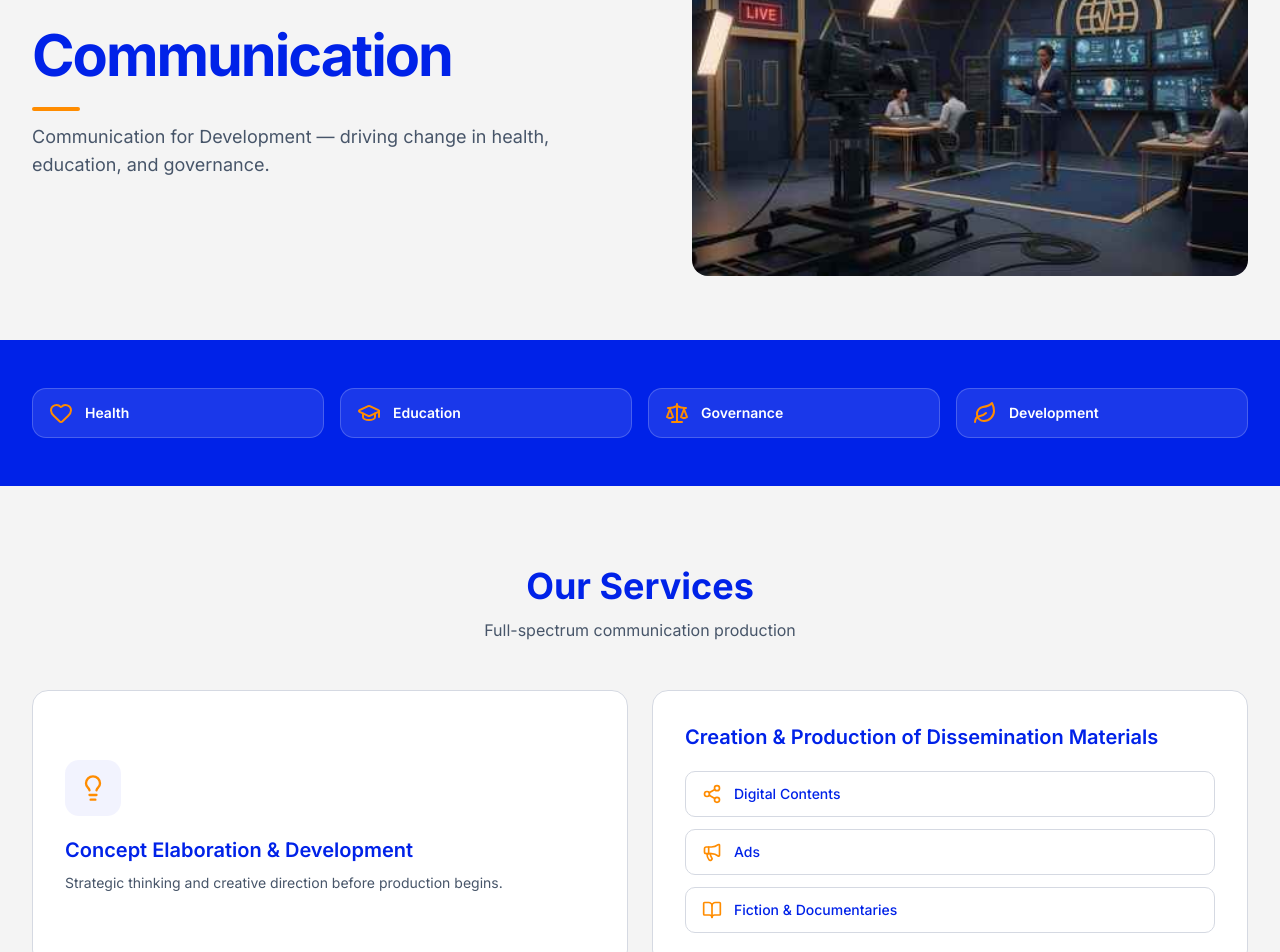
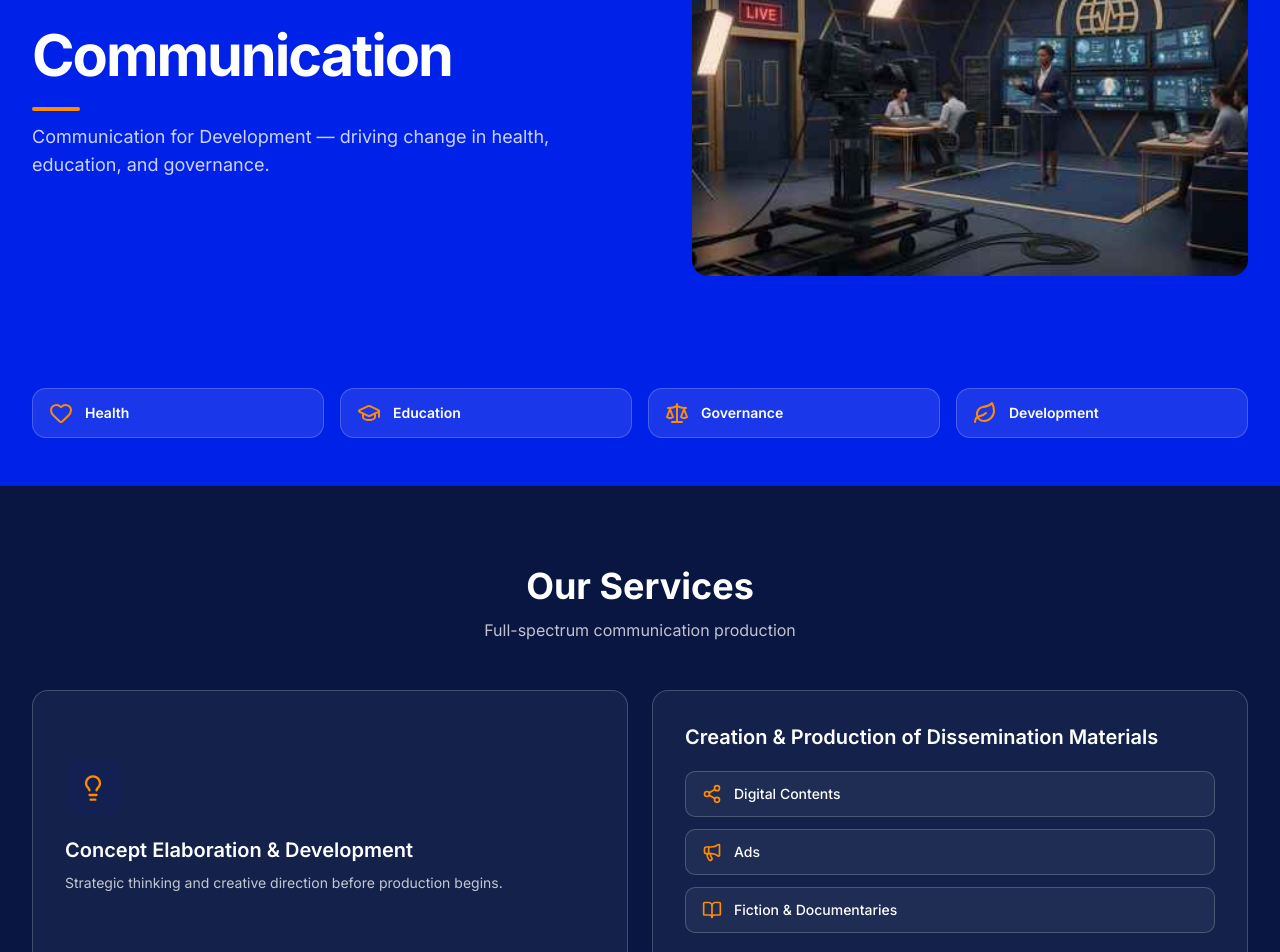
Before and after one commit to Kellysandrine/WIN-site, a React (Vite) app in the folder app/: page /#/communication-services in a window 1280 px wide. Shown: the part 200-1152 px from the top of the page. Built offline with nearby package versions, Linux system fonts and the light colour scheme.

Commit message:
Make brand blue dominant across page headers and service sections

```diff
--- a/app/src/index.css
+++ b/app/src/index.css
@@ -111,8 +111,8 @@ main { overflow: clip; }
 :where(a, button, input, select, textarea):focus-visible { outline: 3px solid #0022E8; outline-offset: 4px; }
 nav a[aria-current="page"], nav a[aria-current="page"]:hover { background: #0022E8; color: white; }
 section { scroll-margin-top: 6rem; }
-.hero-accent { color: #0022E8; text-decoration: underline; text-decoration-color: #FF8C00; text-underline-offset: .15em; text-decoration-thickness: .07em; }
-.page-hero { display: grid; align-items: center; gap: 2rem; max-width: 80rem; margin-inline: auto; padding: 7rem 1rem 3rem; background: #F4F4F4; }
+.hero-accent { color: #FF8C00; text-decoration: underline; text-decoration-color: #FF8C00; text-underline-offset: .15em; text-decoration-thickness: .07em; }
+.page-hero { display: grid; align-items: center; gap: 2rem; width: 100%; margin-inline: auto; padding: 7rem 1rem 3rem; background: #0022E8; }
 .page-hero-content { grid-row: 1; }
 .page-hero-content > div { padding: 0; }
 .page-hero-image { overflow: hidden; border-radius: 1rem; aspect-ratio: 16 / 10; }
@@ -120,5 +120,5 @@ section { scroll-margin-top: 6rem; }
 .page-hero h1 { font-size: clamp(2rem, 4.5vw, 3.75rem); line-height: 1.1; letter-spacing: -.035em; }
 .page-hero h1::after { content: ''; display: block; width: 3rem; height: .25rem; background: #FF8C00; margin-top: 1.25rem; border-radius: 1rem; }
 @media (min-width: 640px) { .page-hero { padding-inline: 1.5rem; } }
-@media (min-width: 1024px) { .page-hero { grid-template-columns: 1.1fr 1fr; gap: 3rem; padding: 8rem 2rem 4rem; } .page-hero-content { grid-column: 1; } .page-hero-image { grid-column: 2; grid-row: 1; } }
+@media (min-width: 1024px) { .page-hero { grid-template-columns: 1.1fr 1fr; gap: 3rem; padding: 8rem max(2rem, calc((100% - 76rem) / 2)) 4rem; } .page-hero-content { grid-column: 1; } .page-hero-image { grid-column: 2; grid-row: 1; } }
 @media (prefers-reduced-motion: reduce) { html { scroll-behavior: auto; } *, *::before, *::after { transition-duration: .01ms !important; animation-duration: .01ms !important; } }
--- a/app/src/pages/About.tsx
+++ b/app/src/pages/About.tsx
@@ -27,8 +27,8 @@ export default function About() {
         <div className="page-hero-content">
           <div className="max-w-7xl mx-auto px-4 sm:px-6 lg:px-8 w-full">
             <motion.div initial={{ opacity: 0, y: 30 }} animate={{ opacity: 1, y: 0 }} transition={{ duration: 0.6 }}>
-              <h1 className="text-4xl md:text-5xl font-bold text-[#0022E8] mb-3">About <span className="text-[#0022E8]">WIN</span></h1>
-              <p className="text-slate-600 text-lg max-w-lg">Your people, your strengths. Since 2011.</p>
+              <h1 className="text-4xl md:text-5xl font-bold text-white mb-3">About <span className="text-white">WIN</span></h1>
+              <p className="text-white/80 text-lg max-w-lg">Your people, your strengths. Since 2011.</p>
             </motion.div>
           </div>
         </div>
--- a/app/src/pages/CommunicationService.tsx
+++ b/app/src/pages/CommunicationService.tsx
@@ -37,10 +37,10 @@ export default function CommunicationService() {
         <div className="page-hero-content">
           <div className="max-w-7xl mx-auto px-4 sm:px-6 lg:px-8 w-full">
             <motion.div initial={{ opacity: 0, y: 30 }} animate={{ opacity: 1, y: 0 }} transition={{ duration: 0.6 }}>
-              <h1 className="text-3xl sm:text-4xl md:text-5xl lg:text-6xl font-bold text-[#0022E8] mb-3">
-                <span className="text-[#0022E8]">Communication</span>
+              <h1 className="text-3xl sm:text-4xl md:text-5xl lg:text-6xl font-bold text-white mb-3">
+                <span className="text-white">Communication</span>
               </h1>
-              <p className="text-slate-600 text-lg max-w-xl">
+              <p className="text-white/80 text-lg max-w-xl">
                 Communication for Development — driving change in health, education, and governance.
               </p>
             </motion.div>
@@ -70,7 +70,7 @@ export default function CommunicationService() {
       </section>
 
       {/* Services Grid */}
-      <section className="py-16 md:py-20 bg-background">
+      <section className="py-16 md:py-20 bg-[#081641]">
         <div className="max-w-7xl mx-auto px-4 sm:px-6 lg:px-8">
           <motion.div
             initial={{ opacity: 0, y: 20 }}
@@ -78,10 +78,10 @@ export default function CommunicationService() {
             viewport={{ once: true }}
             className="text-center mb-12"
           >
-            <h2 className="text-3xl md:text-4xl font-bold text-[#0022E8] mb-3">
-              Our <span className="text-[#0022E8]">Services</span>
+            <h2 className="text-3xl md:text-4xl font-bold text-white mb-3">
+              Our <span className="text-white">Services</span>
             </h2>
-            <p className="text-slate-600 max-w-md mx-auto">Full-spectrum communication production</p>
+            <p className="text-white/75 max-w-md mx-auto">Full-spectrum communication production</p>
           </motion.div>
 
           <div className="grid grid-cols-1 md:grid-cols-2 gap-6">
@@ -91,13 +91,13 @@ export default function CommunicationService() {
               whileInView={{ opacity: 1, y: 0 }}
               viewport={{ once: true }}
               transition={{ duration: 0.4 }}
-              className="bg-white rounded-2xl p-5 sm:p-8 border border-border hover:border-[#FF8C00]/50 transition-all flex flex-col justify-center"
+              className="bg-white/5 rounded-2xl p-5 sm:p-8 border border-white/20 hover:border-[#FF8C00]/50 transition-all flex flex-col justify-center"
             >
               <div className="w-14 h-14 rounded-xl bg-[#0022E8]/5 flex items-center justify-center mb-5">
                 <Lightbulb className="w-7 h-7 text-[#FF8C00]" />
               </div>
-              <h3 className="text-[#0022E8] text-xl font-semibold mb-2">Concept Elaboration & Development</h3>
-              <p className="text-slate-600 text-sm leading-relaxed">
+              <h3 className="text-white text-xl font-semibold mb-2">Concept Elaboration & Development</h3>
+              <p className="text-white/75 text-sm leading-relaxed">
                 Strategic thinking and creative direction before production begins.
               </p>
             </motion.div>
@@ -108,19 +108,19 @@ export default function CommunicationService() {
               whileInView={{ opacity: 1, y: 0 }}
               viewport={{ once: true }}
               transition={{ duration: 0.4, delay: 0.1 }}
-              className="bg-white rounded-2xl p-5 sm:p-8 border border-border hover:border-[#FF8C00]/50 transition-all"
+              className="bg-white/5 rounded-2xl p-5 sm:p-8 border border-white/20 hover:border-[#FF8C00]/50 transition-all"
             >
-              <h3 className="text-[#0022E8] text-xl font-semibold mb-5">
+              <h3 className="text-white text-xl font-semibold mb-5">
                 Creation & Production of Dissemination Materials
               </h3>
               <div className="space-y-3">
                 {productionItems.map((item) => (
                   <div
                     key={item.title}
-                    className="flex items-center gap-3 bg-white rounded-lg px-4 py-3 border border-border"
+                    className="flex items-center gap-3 bg-white/5 rounded-lg px-4 py-3 border border-white/20"
                   >
                     <item.icon className="w-5 h-5 text-[#FF8C00] shrink-0" />
-                    <span className="text-[#0022E8] text-sm font-medium">{item.title}</span>
+                    <span className="text-white text-sm font-medium">{item.title}</span>
                   </div>
                 ))}
               </div>
--- a/app/src/pages/Contact.tsx
+++ b/app/src/pages/Contact.tsx
@@ -34,10 +34,10 @@ export default function Contact() {
               animate={{ opacity: 1, y: 0 }}
               transition={{ duration: 0.6 }}
             >
-              <h1 className="text-4xl md:text-5xl font-bold text-[#0022E8] mb-4">
-                Contact <span className="text-[#0022E8]">Us</span>
+              <h1 className="text-4xl md:text-5xl font-bold text-white mb-4">
+                Contact <span className="text-white">Us</span>
               </h1>
-              <p className="text-slate-600 text-lg max-w-2xl">
+              <p className="text-white/80 text-lg max-w-2xl">
                 Get in touch with our team for tailored solutions designed to fit your unique business needs.
               </p>
             </motion.div>
--- a/app/src/pages/Projects.tsx
+++ b/app/src/pages/Projects.tsx
@@ -18,17 +18,17 @@ export default function Projects() {
     : projects.filter((p) => p.category === activeFilter);
 
   return (
-    <div className="min-h-screen bg-background">
+    <div className="min-h-screen bg-[#0022E8]">
       {/* Hero */}
       <section className="page-hero">
         <div className="page-hero-image"><img src="/project-conference.jpg" alt="Projects" className="w-full h-full object-cover" /></div>
         <div className="page-hero-content">
           <div className="max-w-7xl mx-auto px-4 sm:px-6 lg:px-8 w-full">
             <motion.div initial={{ opacity: 0, y: 30 }} animate={{ opacity: 1, y: 0 }} transition={{ duration: 0.6 }}>
-              <h1 className="text-4xl md:text-5xl font-bold text-[#0022E8] mb-3">
-                Our <span className="text-[#0022E8]">Projects</span>
+              <h1 className="text-4xl md:text-5xl font-bold text-white mb-3">
+                Our <span className="text-white">Projects</span>
               </h1>
-              <p className="text-slate-600 text-lg max-w-lg">
+              <p className="text-white/80 text-lg max-w-lg">
                 A showcase of our work across communication and corporate events.
               </p>
             </motion.div>
@@ -37,7 +37,7 @@ export default function Projects() {
       </section>
 
       {/* Filter Tabs */}
-      <section className="py-8 bg-background border-b border-gray-100">
+      <section className="py-8 bg-[#FF8C00] border-b border-gray-100">
         <div className="max-w-7xl mx-auto px-4 sm:px-6 lg:px-8">
           <div className="flex items-center gap-2 mb-4">
             <Filter className="w-4 h-4 text-[#FF8C00]" />
```
Also changed, not shown: app/src/pages/EventsService.tsx (+10 -10 lines), app/src/pages/HRService.tsx (+10 -10 lines), app/src/pages/Home.tsx (+7 -7 lines), app/src/pages/ProjectDetail.tsx (+5 -5 lines).
